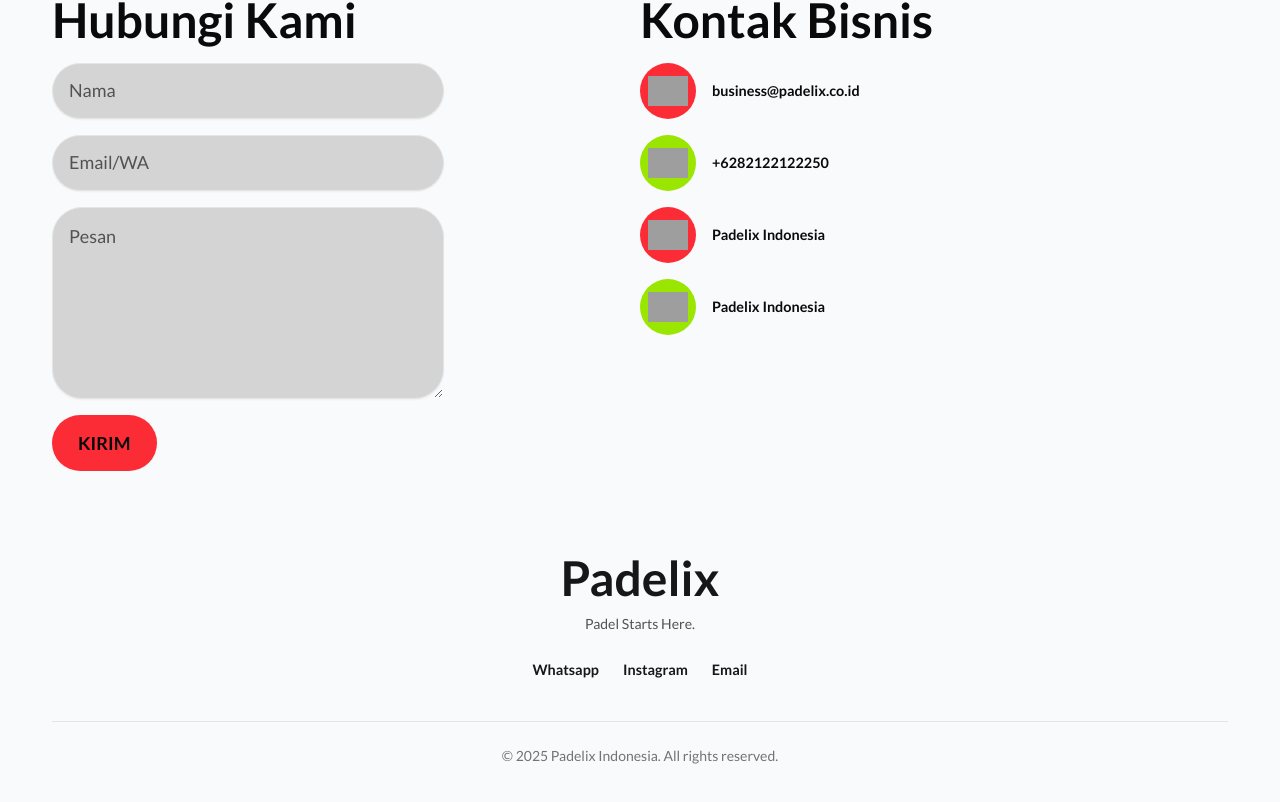
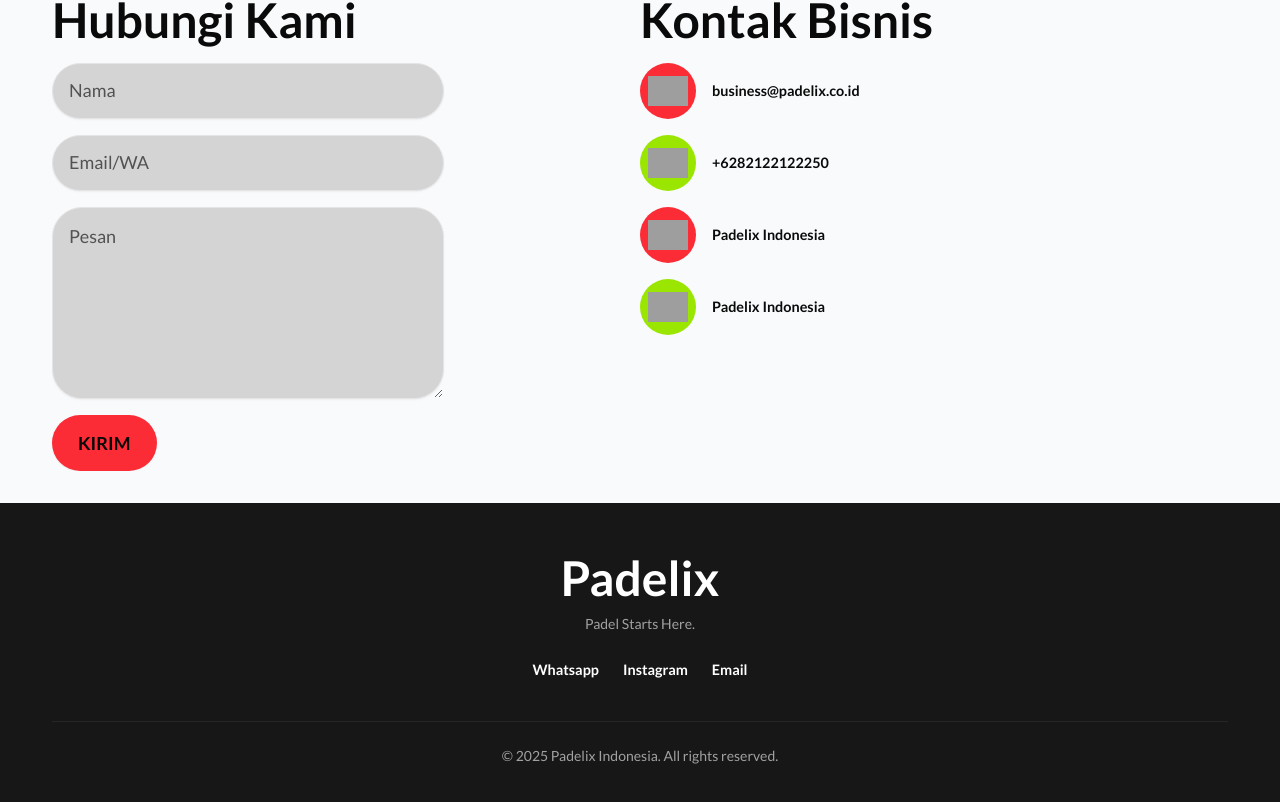
Before and after one commit to wistarabanyukayana/padelix-indonesia-website, a Next.js app: page / in a window 1280 px wide. Shown: the part 2430-3232 px from the top of the page. Built offline with nearby package versions, Linux system fonts and the light colour scheme; no server answers; grey boxes are pictures that could not be loaded.

Commit message:
Fix: Set Footer background to black and update text colors accordingly

```diff
--- a/src/app/layout.tsx
+++ b/src/app/layout.tsx
@@ -138,7 +138,7 @@
   };
 
   const mappedFooter = {
-      backgroundColor: "white" as const,
+      backgroundColor: (footer.backgroundColor || "black") as "white" | "black" | "green" | "red",
       logoText: footer.logoText,
       text: footer.text,
       copy: footer.copy,
--- a/src/components/layout/Footer.tsx
+++ b/src/components/layout/Footer.tsx
@@ -17,38 +17,80 @@
 
   const { backgroundColor, logoText, text, copy, socialLinks } = data;
 
+    const textColor = backgroundColor === "black" ? "text-white" : "text-neutral-900";
+
+    const subTextColor = backgroundColor === "black" ? "text-neutral-400" : "text-neutral-600";
+
+    const hoverColor = backgroundColor === "black" ? "hover:text-lime-400" : "hover:text-lime-600";
+
+
+
     return (
+
       <footer
+
         className={`section py-8 sm:py-12 ${getBackgroundColor(
+
           backgroundColor
+
         )} justify-center items-center text-center`}
+
       >
+
         <div className="wrapper flex-col justify-center items-center gap-6">
+
           {/* Logo & Description */}
+
           <div className="flex flex-col items-center gap-2">
-          <h2 className="h2 text-neutral-900">{logoText}</h2>
-          <p className="subtitle text-neutral-600 max-w-md">{text}</p>
+
+            <h2 className={`h2 ${textColor}`}>{logoText}</h2>
+
+            <p className={`subtitle ${subTextColor} max-w-md`}>{text}</p>
+
           </div>
 
+
+
           {/* Social Links */}
+
           <div className="flex gap-6">
+
             {socialLinks.map((link) => (
+
               <Link
+
                 key={link.id}
+
                 href={link.href}
+
                 target={link.isExternal ? "_blank" : "_self"}
-              className="text-neutral-900 hover:text-lime-500 font-bold transition-colors"
+
+                className={`${textColor} ${hoverColor} font-bold transition-colors`}
+
               >
+
                 {link.text}
+
               </Link>
+
             ))}
+
           </div>
 
+
+
           {/* Copyright */}
-        <div className="w-full border-t border-neutral-200 mt-4 pt-6">
-          <p className="text-sm text-neutral-500">{copy}</p>
+
+          <div className="w-full border-t border-neutral-800 mt-4 pt-6">
+
+            <p className={`text-sm ${subTextColor}`}>{copy}</p>
+
           </div>
+
         </div>
+
       </footer>
+
     );
+
   }
--- a/src/data/static-content.ts
+++ b/src/data/static-content.ts
@@ -17,6 +17,7 @@
     logoText: "Padelix",
     text: "Padel Starts Here.",
     copy: "© 2025 Padelix Indonesia. All rights reserved.",
+    backgroundColor: "black",
     socialLinks: [
       {
         id: 1,
```
Lines whose indentation alone changed are shown as unchanged.
